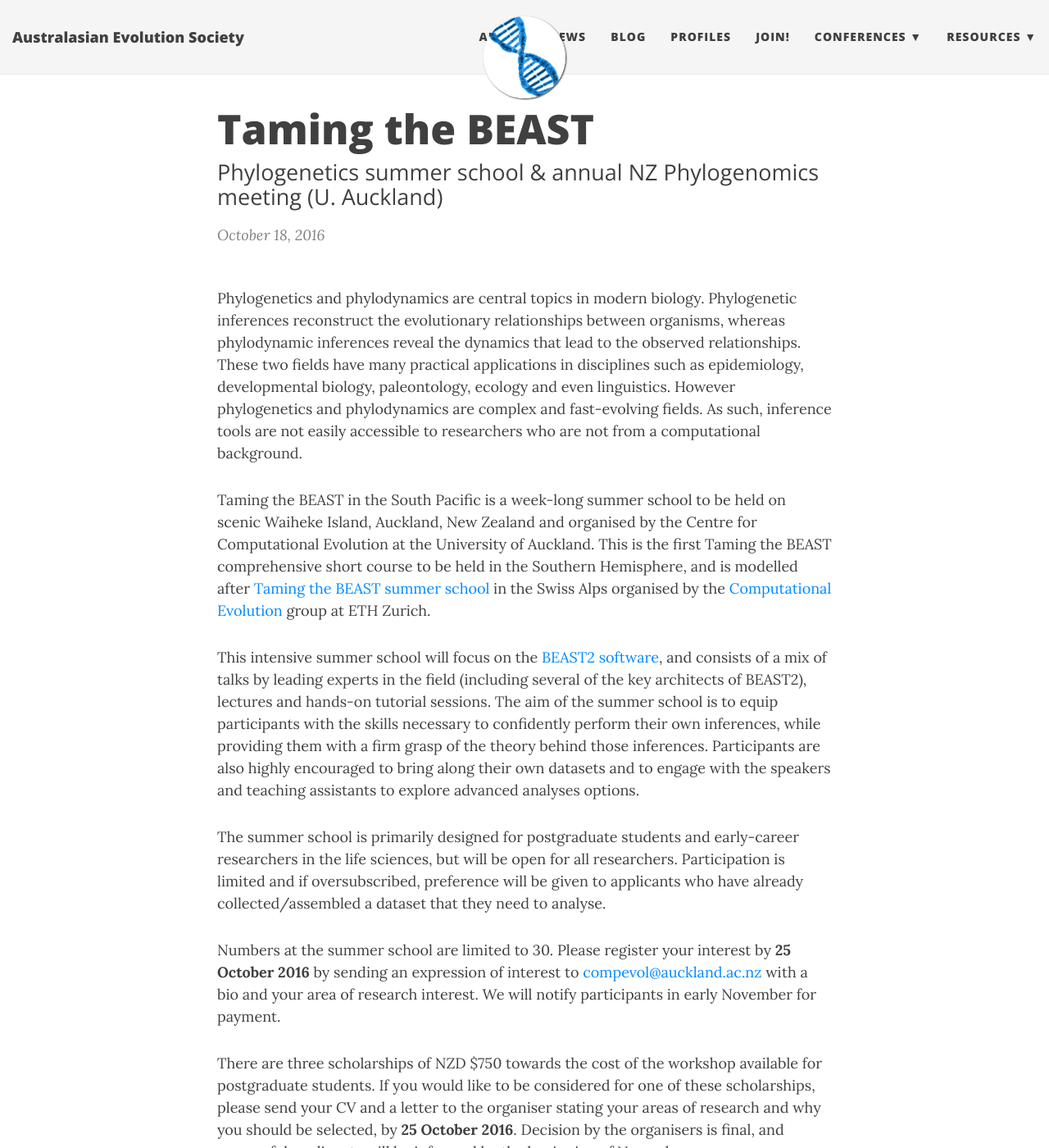
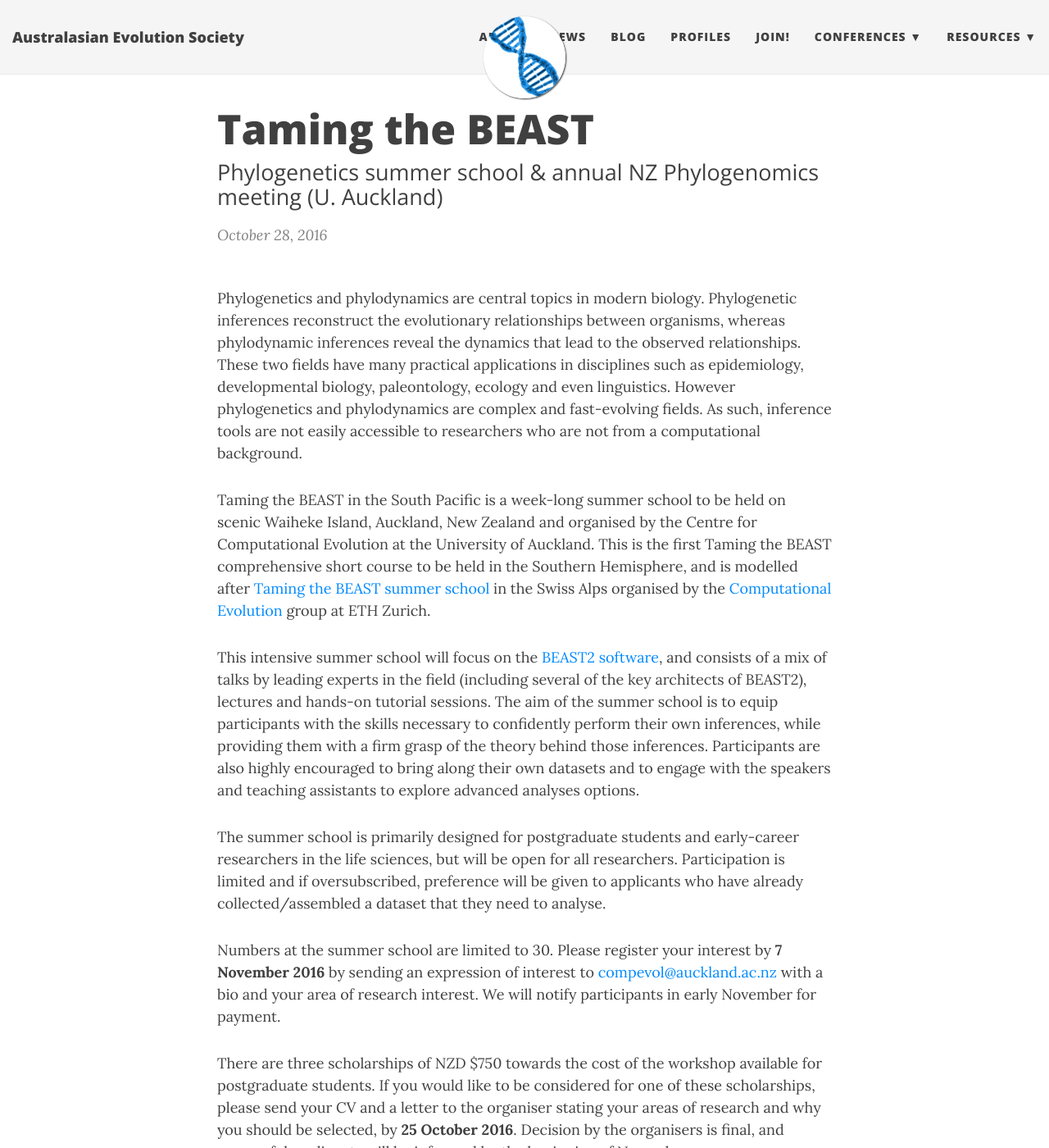
Before and after one commit to ausevo/ausevo.github.io, a Jekyll site: the page built from _posts/news/2016-10-28-beast.md, in a window 1280 px wide and 1400 px high. Shown: the whole window at 82% size. Built offline with Jekyll 4.4.1, drawn with Linux system fonts in a browser that asks for light colours; nearby versions of some CDN libraries; comment, search, counter and statistics services are not loaded.

Commit message:
Date update

```diff
--- a/_posts/news/2016-10-18-beast.md
+++ b/_posts/news/2016-10-28-beast.md
@@ -13,7 +13,7 @@
 
 The summer school is primarily designed for postgraduate students and early-career researchers in the life sciences, but will be open for all researchers. Participation is limited and if oversubscribed, preference will be given to applicants who have already collected/assembled a dataset that they need to analyse.
 
-Numbers at the summer school are limited to 30. Please register your interest by **25 October 2016** by sending an expression of interest to [compevol@auckland.ac.nz](mailto:compevol@auckland.ac.nz) with a bio and your area of research interest. We will notify participants in early November for payment.
+Numbers at the summer school are limited to 30. Please register your interest by **7 November 2016** by sending an expression of interest to [compevol@auckland.ac.nz](mailto:compevol@auckland.ac.nz) with a bio and your area of research interest. We will notify participants in early November for payment.
 
 There are three scholarships of NZD $750 towards the cost of the workshop available for postgraduate students. If you would like to be considered for one of these scholarships, please send your CV and a letter to the organiser stating your areas of research and why you should be selected, by **25 October 2016**. Decision by the organisers is final, and successful applicants will be informed by the beginning of November.
 
```
